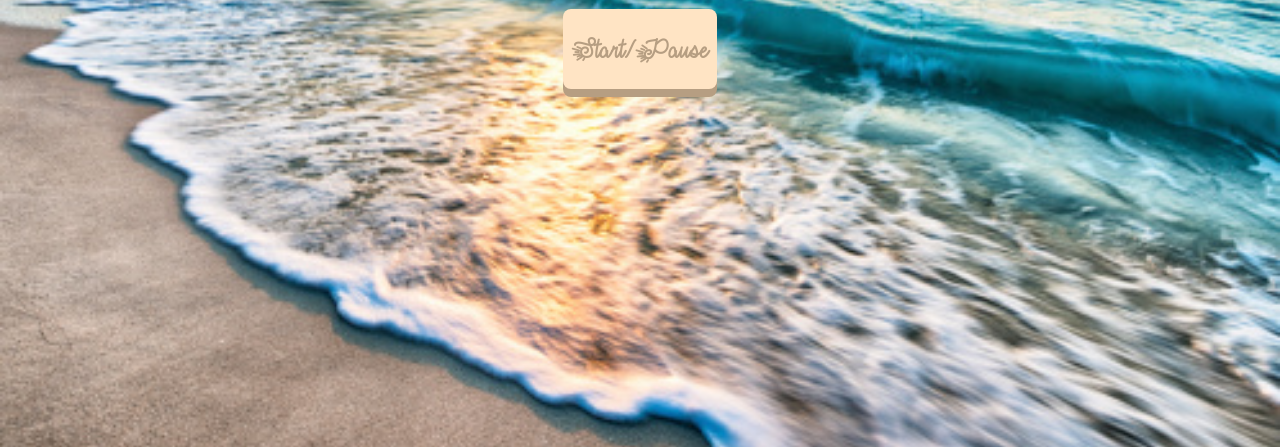
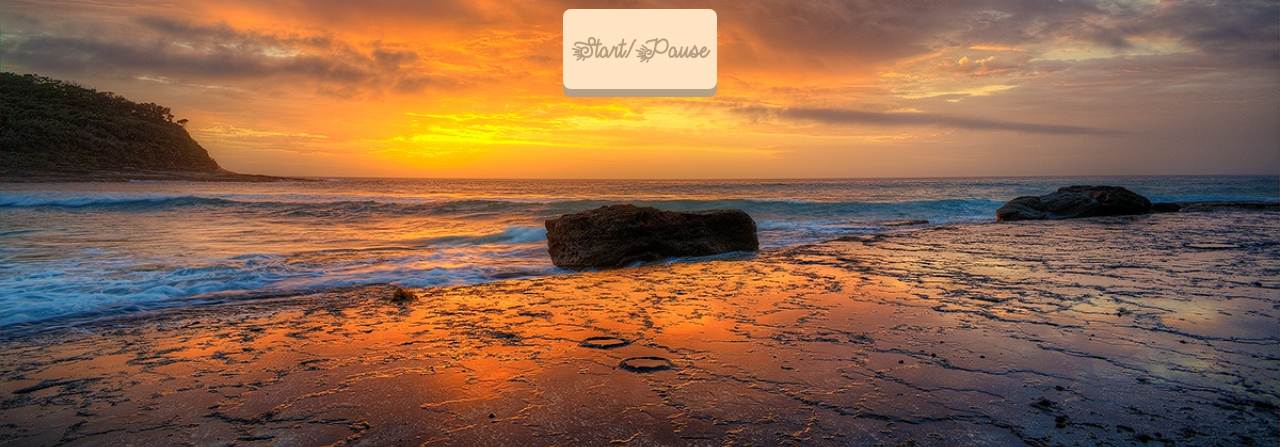
Before and after one commit to krishnacheemalapati/tetradoro, a plain HTML site: page index.html in a window 1280 px wide. Shown: the part 353-800 px from the top of the page. Drawn offline with Linux system fonts and the light colour scheme.

Commit message:
change init bg

```diff
--- a/style.css
+++ b/style.css
@@ -9,7 +9,7 @@
 }
 
 html {
-    background: url(./assets/beach3.jpg) no-repeat center center fixed;
+    background: url(./assets/beach1.jpg) no-repeat center center fixed;
     -webkit-background-size: cover;
     -moz-background-size: cover;
     -o-background-size: cover;
```
